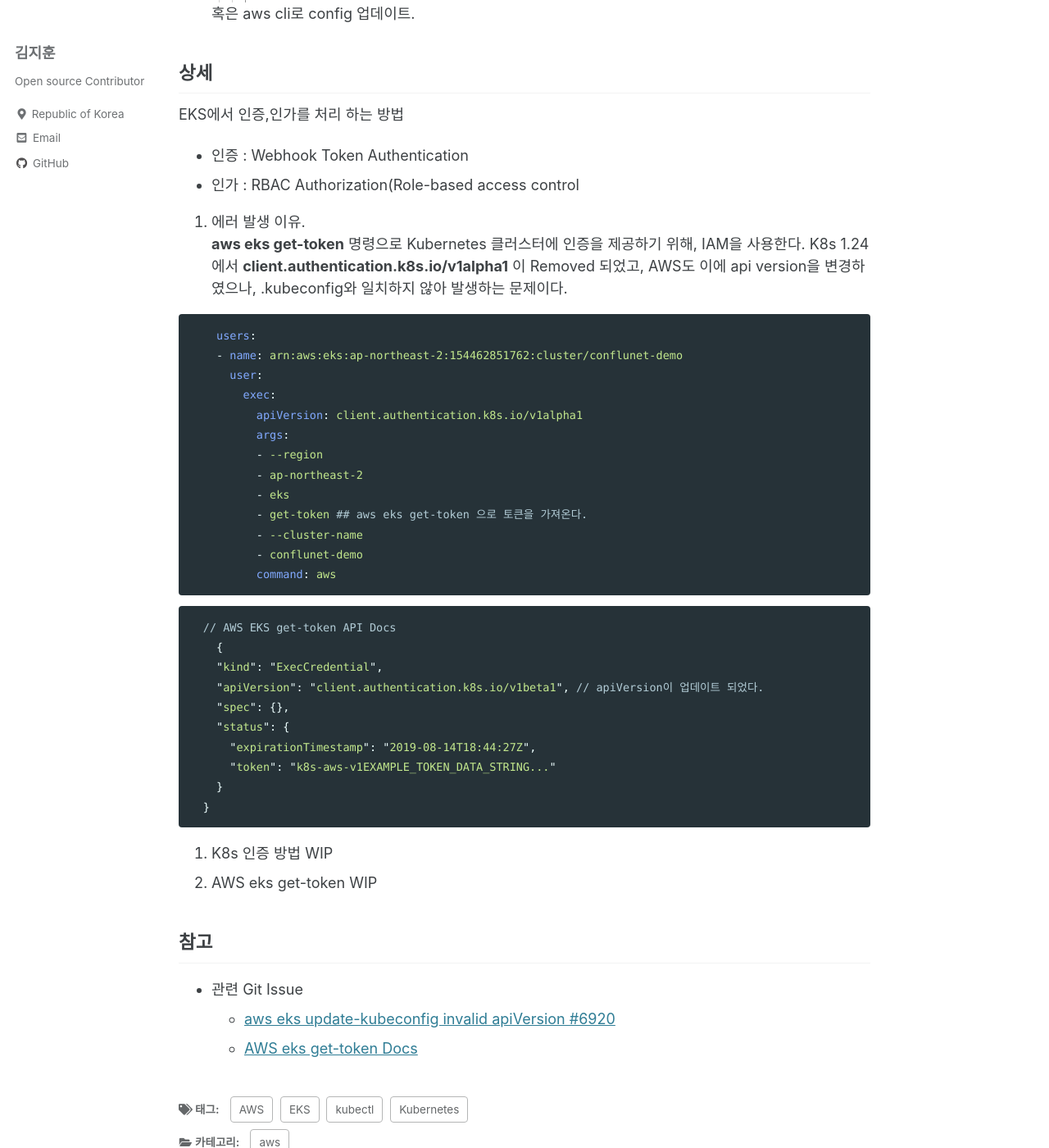
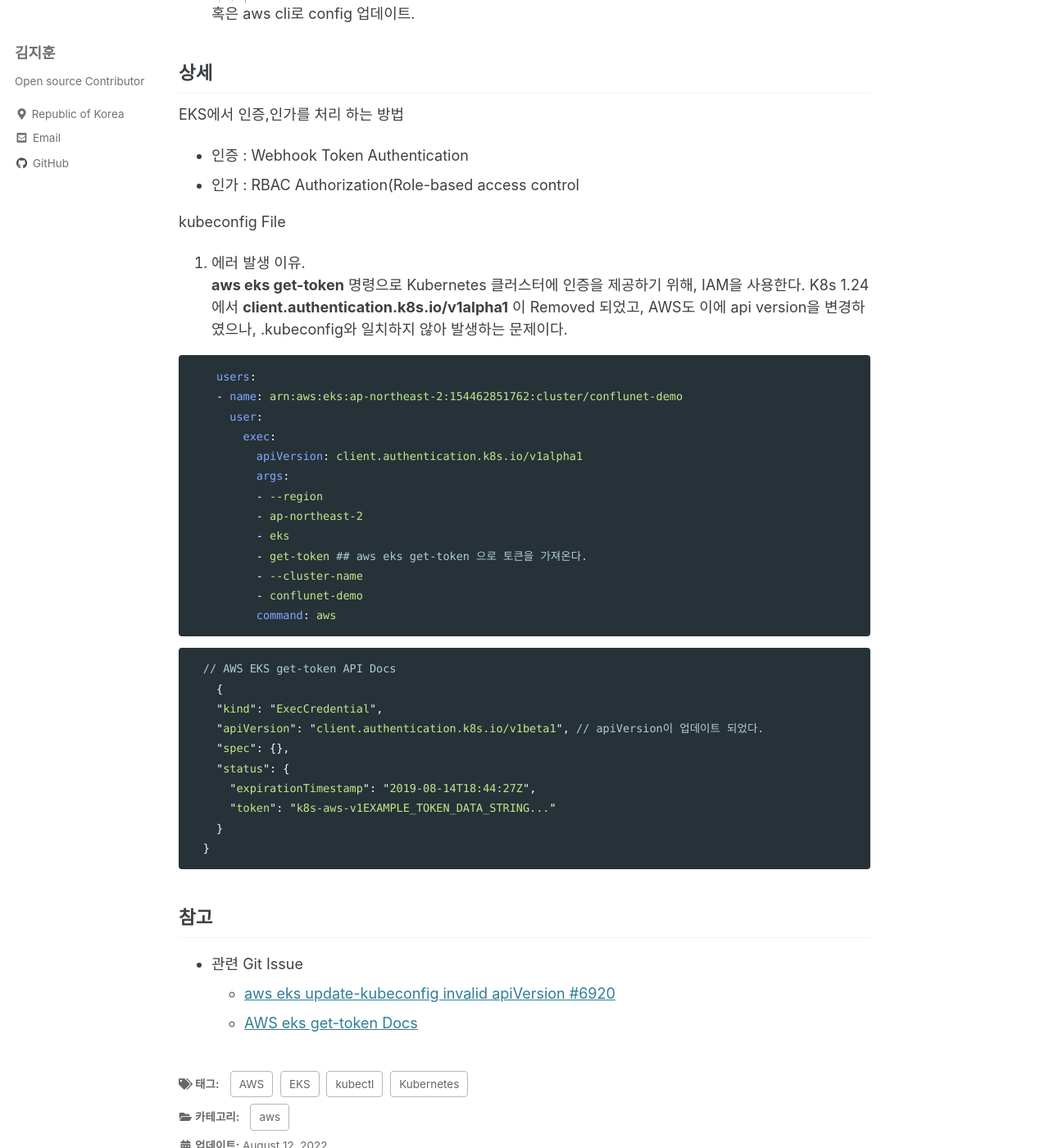
Before and after one commit to shblue21/shblue21.github.io, a Jekyll site: the page built from _posts/aws/2022-08-02-eks에서-exec-plugin-is-configured-to-use-API-version-이슈.md, in a window 1280 px wide and 1400 px high, scrolled down 903 px. Shown: the whole window at 82% size. Built offline with Jekyll 4.4.1, drawn with Linux system fonts in a browser that asks for light colours; cached includes are drawn as plain includes; comment, search, counter and statistics services are not loaded.

Commit message:
Update 2022-08-02-eks에서-exec-plugin-is-configured-to-use-API-version-이슈.md

````diff
--- a/_posts/aws/2022-08-02-eks에서-exec-plugin-is-configured-to-use-API-version-이슈.md
+++ b/_posts/aws/2022-08-02-eks에서-exec-plugin-is-configured-to-use-API-version-이슈.md
@@ -41,6 +41,9 @@
   - 인증 : Webhook Token Authentication
   - 인가 : RBAC Authorization(Role-based access control
 
+kubeconfig File
+
+
 1. 에러 발생 이유.
   **aws eks get-token** 명령으로 Kubernetes 클러스터에 인증을 제공하기 위해, IAM을 사용한다.
   K8s 1.24에서  **client.authentication.k8s.io/v1alpha1** 이 Removed 되었고,
@@ -73,10 +76,6 @@
     }
   }
   ```
-2. K8s 인증 방법
-   WIP
-3. AWS eks get-token
-   WIP
 
 ## 참고
 
````
